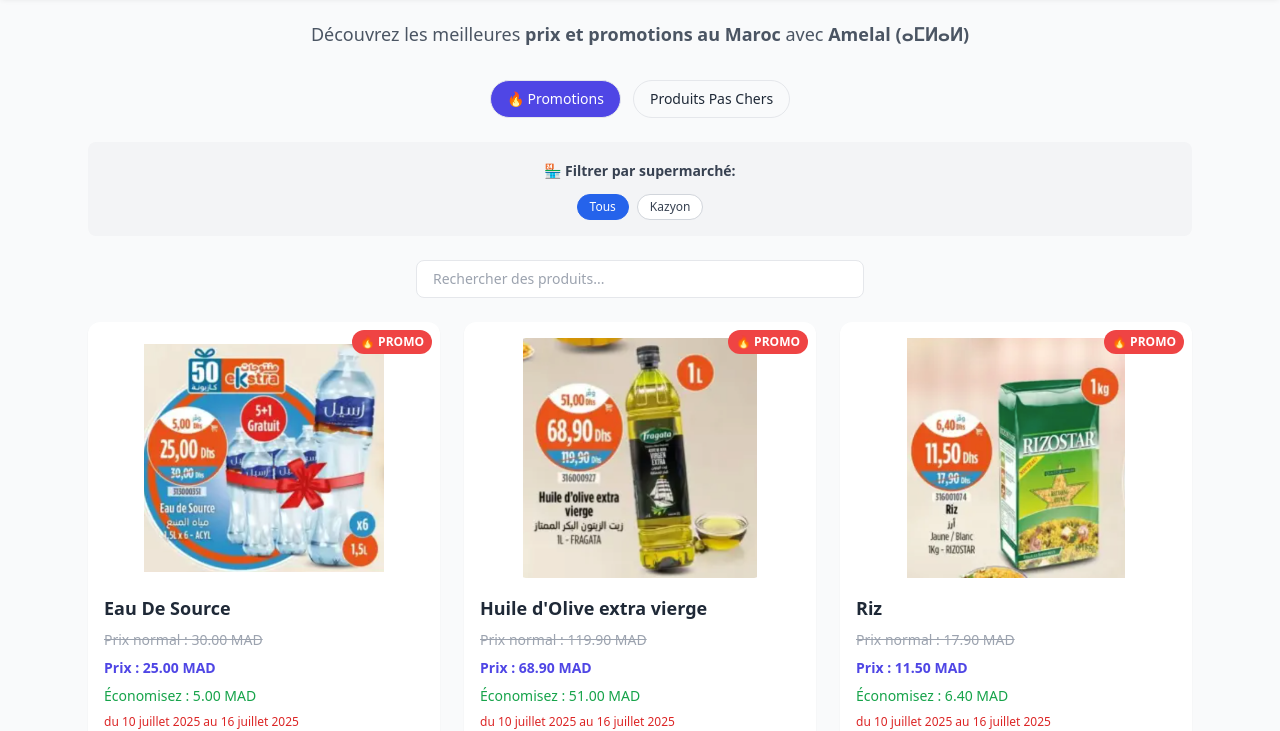
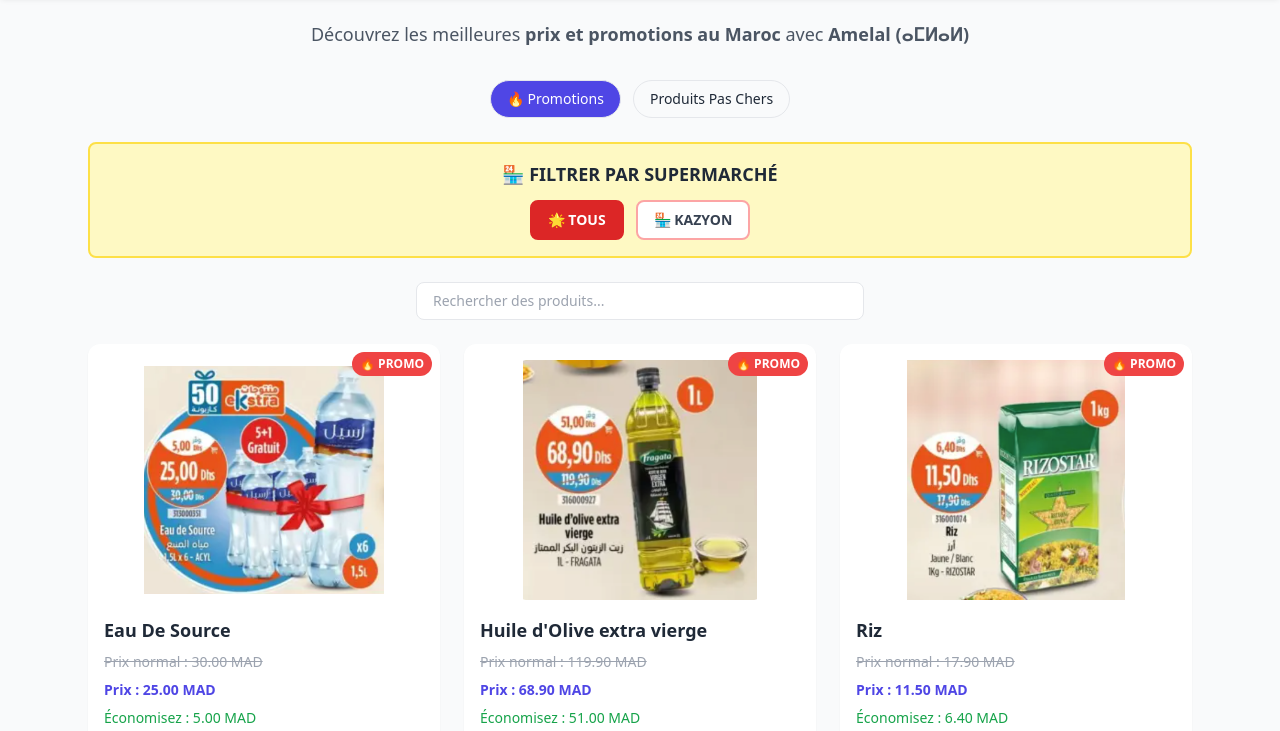
Before and after one commit to mmazil/amelal, a website: page index.html in a window 1280 px wide. Shown: the part 72-803 px from the top of the page. Drawn offline with nearby package versions, Linux system fonts and the light colour scheme.

Commit message:
Add supermarket filters container to HTML

```diff
--- a/index.html
+++ b/index.html
@@ -294,11 +294,9 @@
         </div>
       </div>
 
-      <!-- Supermarket Filters -->
-      <div class="mb-4 md:mb-6">
-        <div id="supermarket-filters" class="space-y-2">
-          <!-- Supermarket filter buttons will be inserted here dynamically -->
-        </div>
+      <!-- Supermarket Filters Container -->
+      <div id="supermarket-filters-container" class="mb-4 md:mb-6">
+        <!-- Supermarket filters will be inserted here -->
       </div>
 
       <!-- Search Bar -->
--- a/script.js
+++ b/script.js
@@ -298,35 +298,37 @@
 
 // Render supermarket filters
 function renderSupermarketFilters() {
-  const supermarketFiltersContainer = document.getElementById("supermarket-filters");
+  const supermarketFiltersContainer = document.getElementById("supermarket-filters-container");
 
   if (!supermarketFiltersContainer) {
+    console.error("Supermarket filters container not found!");
     return;
   }
 
   const availableSupermarkets = getAvailableSupermarkets(currentCategory);
+  console.log("Available supermarkets:", availableSupermarkets);
 
   if (availableSupermarkets.length === 0) {
-    supermarketFiltersContainer.innerHTML = "";
+    supermarketFiltersContainer.innerHTML = '<div class="text-center text-gray-500 text-sm">Aucun supermarché disponible</div>';
     return;
   }
 
-  // Create filter buttons with visible styling
+  // Create highly visible filter buttons
   let filtersHTML = `
-    <div class="bg-gray-100 p-4 rounded-lg mb-4">
+    <div class="bg-yellow-100 border-2 border-yellow-300 p-4 rounded-lg">
       <div class="text-center mb-3">
-        <span class="text-sm font-semibold text-gray-700">🏪 Filtrer par supermarché:</span>
+        <span class="text-lg font-bold text-gray-800">🏪 FILTRER PAR SUPERMARCHÉ</span>
       </div>
-      <div class="flex flex-wrap gap-2 justify-center">
+      <div class="flex flex-wrap gap-3 justify-center">
       <button
-        class="supermarket-filter-btn px-3 py-1 rounded-full border text-xs font-medium ${
+        class="supermarket-filter-btn px-4 py-2 rounded-lg border-2 text-sm font-bold ${
           currentSupermarket === "Tous"
-            ? "bg-blue-600 text-white border-blue-600"
-            : "bg-white hover:bg-blue-100 text-gray-700 border-gray-300"
+            ? "bg-red-600 text-white border-red-600"
+            : "bg-white hover:bg-red-100 text-gray-700 border-red-300"
         } transition whitespace-nowrap"
         data-supermarket="Tous"
       >
-        Tous
+        🌟 TOUS
       </button>
   `;
 
@@ -336,31 +338,32 @@
 
     filtersHTML += `
       <button
-        class="supermarket-filter-btn px-3 py-1 rounded-full border text-xs font-medium ${
+        class="supermarket-filter-btn px-4 py-2 rounded-lg border-2 text-sm font-bold ${
           isActive
-            ? "bg-blue-600 text-white border-blue-600"
-            : "bg-white hover:bg-blue-100 text-gray-700 border-gray-300"
+            ? "bg-red-600 text-white border-red-600"
+            : "bg-white hover:bg-red-100 text-gray-700 border-red-300"
         } transition whitespace-nowrap"
         data-supermarket="${supermarket}"
       >
-        ${displayName}
+        🏪 ${displayName.toUpperCase()}
       </button>
     `;
   });
 
   filtersHTML += `</div></div>`;
   supermarketFiltersContainer.innerHTML = filtersHTML;
+  console.log("Supermarket filters HTML set:", filtersHTML);
 
   // Add event listeners to supermarket filter buttons
   document.querySelectorAll(".supermarket-filter-btn").forEach((btn) => {
     btn.addEventListener("click", () => {
       // Update active states
       document.querySelectorAll(".supermarket-filter-btn").forEach((b) => {
-        b.classList.remove("bg-blue-600", "text-white", "border-blue-600");
-        b.classList.add("bg-white", "hover:bg-blue-100", "text-gray-700", "border-gray-300");
+        b.classList.remove("bg-red-600", "text-white", "border-red-600");
+        b.classList.add("bg-white", "hover:bg-red-100", "text-gray-700", "border-red-300");
       });
-      btn.classList.add("bg-blue-600", "text-white", "border-blue-600");
-      btn.classList.remove("bg-white", "hover:bg-blue-100", "text-gray-700", "border-gray-300");
+      btn.classList.add("bg-red-600", "text-white", "border-red-600");
+      btn.classList.remove("bg-white", "hover:bg-red-100", "text-gray-700", "border-red-300");
 
       currentSupermarket = btn.dataset.supermarket;
       document.getElementById("searchInput").value = ""; // clear search
```
